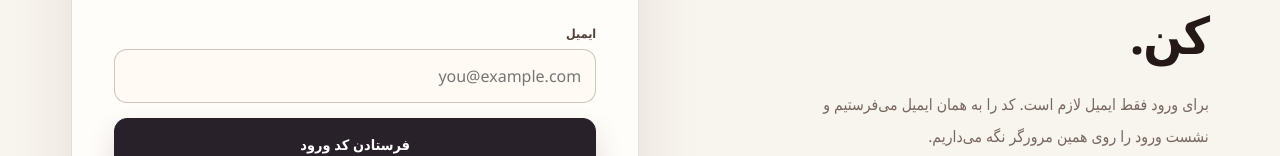
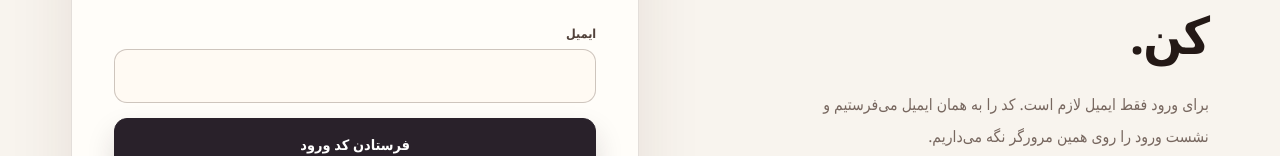
Before and after one commit to morfisam25-tech/YEKI-HAST, a Next.js app in the folder apps/web/: page / in a window 1280 px wide. Shown: the part 3553-3709 px from the top of the page. Built offline with nearby package versions, Linux system fonts and the light colour scheme.

Commit message:
Remove misleading English input placeholders from Persian Web form

```diff
--- a/apps/web/app/page.tsx
+++ b/apps/web/app/page.tsx
@@ -236,7 +236,7 @@ export default function Page() {
               <h3>کد ورود را کجا بفرستیم؟</h3>
               <p className={styles.formHelp}>ایمیلی که همیشه به آن دسترسی داری وارد کن.</p>
               <label className={styles.fieldLabel} htmlFor="email">ایمیل</label>
-              <input id="email" className={styles.field} type="email" dir="ltr" autoComplete="email" value={email} onChange={(event) => setEmail(event.target.value)} placeholder="you@example.com" />
+              <input id="email" className={styles.field} type="email" dir="ltr" autoComplete="email" value={email} onChange={(event) => setEmail(event.target.value)} />
               {error && <p className={styles.error} role="alert">{error}</p>}
               <button className={styles.submitButton} type="submit" disabled={busy}>{busy ? 'در حال ارسال…' : 'فرستادن کد ورود'}</button>
               <p className={styles.privacyNote}>با ادامه، <a href="/privacy">حریم خصوصی</a> و <a href="/terms">قوانین استفاده</a> را می‌پذیری.</p>
@@ -249,7 +249,7 @@ export default function Page() {
               <h3>کد ۶ رقمی را وارد کن.</h3>
               <p className={styles.formHelp}>کد را به <strong dir="ltr">{verifiedEmail}</strong> فرستادیم.</p>
               <label className={styles.fieldLabel} htmlFor="code">کد ورود</label>
-              <input id="code" className={styles.field + ' ' + styles.codeField} inputMode="numeric" autoComplete="one-time-code" maxLength={6} value={code} onChange={(event) => setCode(event.target.value.replace(/\D/g, '').slice(0, 6))} placeholder="۰۰۰۰۰۰" />
+              <input id="code" className={styles.field + ' ' + styles.codeField} inputMode="numeric" autoComplete="one-time-code" maxLength={6} value={code} onChange={(event) => setCode(event.target.value.replace(/\D/g, '').slice(0, 6))} />
               {error && <p className={styles.error} role="alert">{error}</p>}
               <button className={styles.submitButton} type="submit" disabled={busy}>{busy ? 'در حال بررسی…' : 'تأیید و ورود'}</button>
               <button className={styles.textButton} type="button" onClick={editEmail}>ویرایش ایمیل</button>
```
